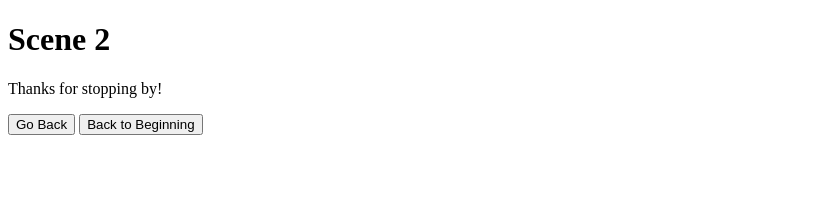
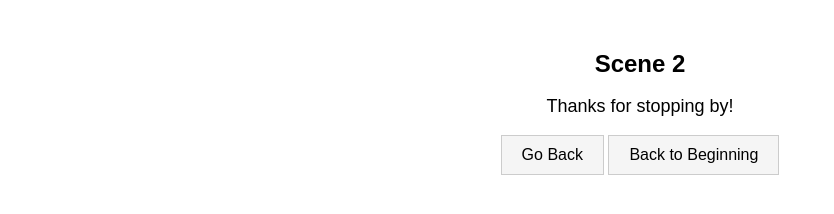
Before and after one commit to doananthony/doananthony.github.io, a plain HTML site: page scene3.html in a window 1280 px wide. Shown: the whole page, without its empty margins (0-834 px from the left). Drawn offline with nearby package versions, Linux system fonts and the light colour scheme.

Commit message:
Add Formatting For pages

```diff
--- a/scene3.html
+++ b/scene3.html
@@ -1,5 +1,29 @@
 <!DOCTYPE html>
 <html>
+<head>
+    <style>
+        body {
+            font-family: Arial, sans-serif;
+            text-align: center;
+        }
+        div {
+            margin-top: 50px;
+        }
+        h1 {
+            font-size: 24px;
+        }
+        p {
+            font-size: 18px;
+        }
+        button {
+            font-size: 16px;
+            padding: 10px 20px;
+            background-color: #f5f5f5;
+            border: 1px solid #ccc;
+            cursor: pointer;
+        }
+    </style>
+</head>
 <div>
     <h1>Scene 2</h1>
     <p>Thanks for stopping by!</p>
```
Also changed, not shown: index.html (+22 -0 lines), scene2.html (+24 -0 lines).
